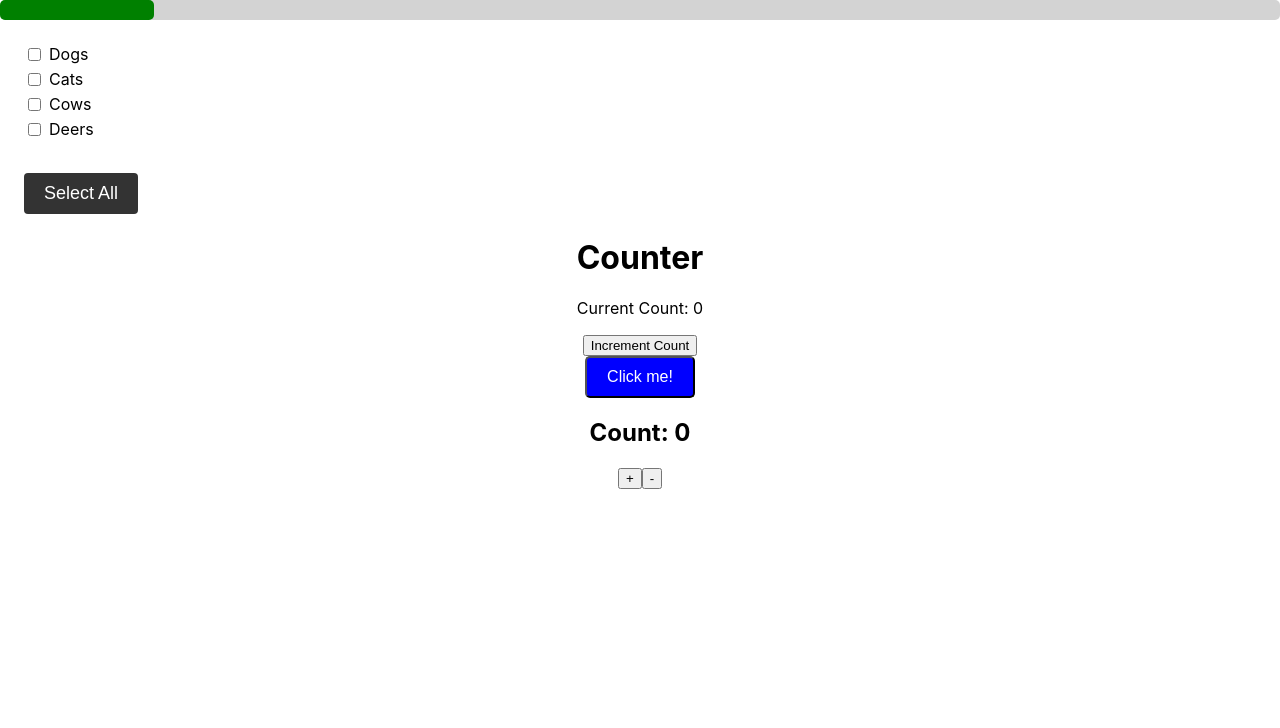
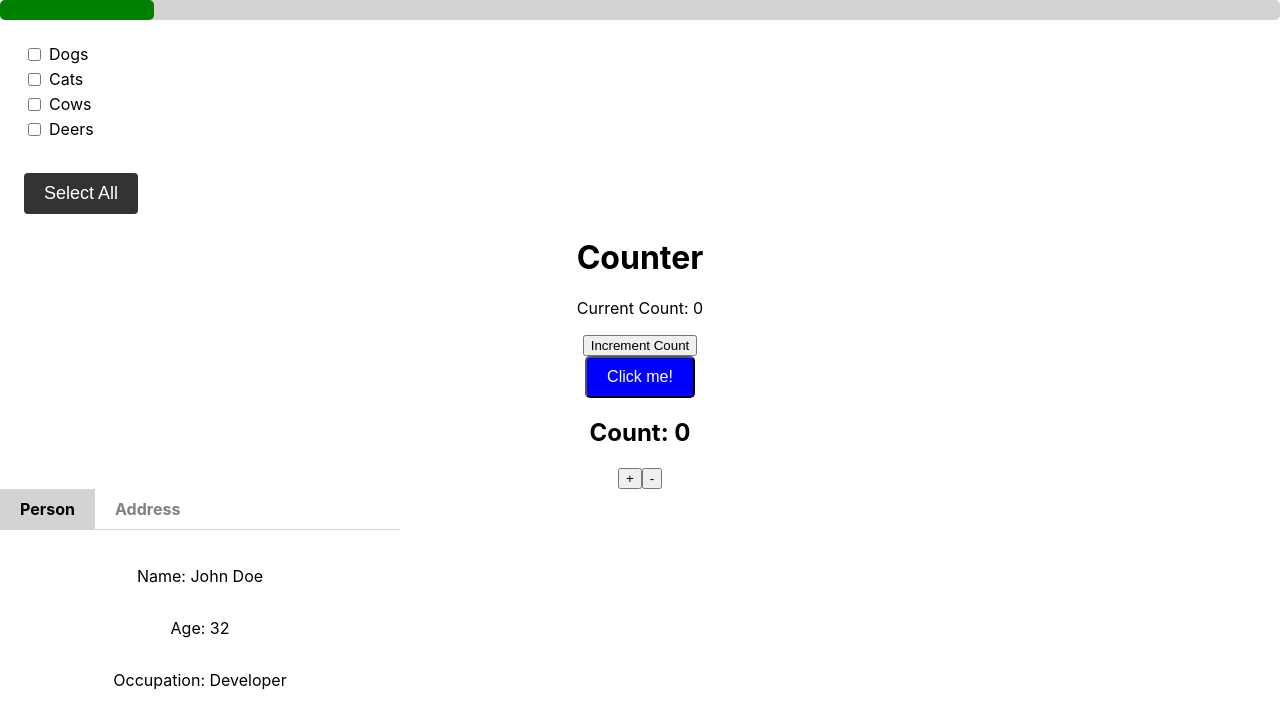
Before and after one commit to srinivasGokarla/DSA, a React (Create React App) app in the folder practice/: page / in a window 1280 px wide. Shown: the top 728 px of the page. Built offline with nearby package versions, Linux system fonts and the light colour scheme.

Commit message:
saturday

```diff
--- a/practice/src/App.js
+++ b/practice/src/App.js
@@ -5,6 +5,7 @@
 import FixSyntex from "./Component/FixSyntaxError";
 import StyledButton from "./Component/StyledButton";
 import Counter from "./Component/Counter";
+import Tabs from "./Component/TabBar"
 
 function App() {
   return (
@@ -14,6 +15,7 @@
     <FixSyntex/>
     <StyledButton />
     <Counter />
+    <Tabs />
     </div>
   );
 }
--- /dev/null
+++ b/practice/src/Component/TabBar.jsx
@@ -0,0 +1,85 @@
+import { useState } from 'react'
+import styled from 'styled-components'
+
+const person = {
+	name: 'John Doe',
+	age: 32,
+	occupation: 'Developer',
+}
+
+const address = {
+	street: '1234 Main St',
+	city: 'San Francisco',
+	state: 'CA',
+	zip: '94107',
+}
+
+const Tabs = () => {
+    const[active, setActive] = useState("person")
+
+	return (
+		<Container>
+			<TabList>
+				<Tab data-testid="person-tab"
+                onClick={()=> setActive("person")}
+                active={active== "person"}>Person</Tab>
+				<Tab data-testid="address-tab"
+                onClick={()=> setActive("address")}
+                active={active== "address"}>Address</Tab>
+			</TabList>
+			<TabContent>
+    { (active === "person")   ?       (<PersonContainer data-testid="person-container">
+        <p>Name: {person.name}</p>
+        <p>Age: {person.age}</p>
+        <p>Occupation: {person.occupation}</p>
+        </PersonContainer>) :
+        (<AddressContainer data-testid="address-container">
+        <p>Street: {address.street}</p>
+        <p>City: {address.city}</p>
+        <p>State: {address.state}</p>
+        <p>Zip: {address.zip}</p>
+        </AddressContainer>)
+}
+			</TabContent>
+		</Container>
+	)
+}
+
+export default Tabs
+
+const Container = styled.div`
+	width: 400px;
+	height: 200px;
+	display: flex;
+	flex-direction: column;
+`
+
+const TabList = styled.ul`
+	display: flex;
+	list-style: none;
+	margin: 0;
+	padding: 0;
+	border-bottom: 1px solid lightgray;
+`
+
+const Tab = styled.li`
+	padding: 10px 20px;
+	cursor: pointer;
+	font-weight: bold;
+	color: ${(props) => (props.active ? 'black' : 'gray')};
+	background-color: ${(props) => (props.active ? 'lightgray' : 'white')};
+`
+
+const TabContent = styled.div`
+	padding: 20px;
+`
+
+const PersonContainer = styled.div`
+	display: flex;
+	flex-direction: column;
+`
+
+const AddressContainer = styled.div`
+	display: flex;
+	flex-direction: column;
+`
```
Also changed, not shown: practice/src/Component/USeTheme.jsx (added, +31 -0 lines), 2 other files (tests, documents, lock files or other folders).
